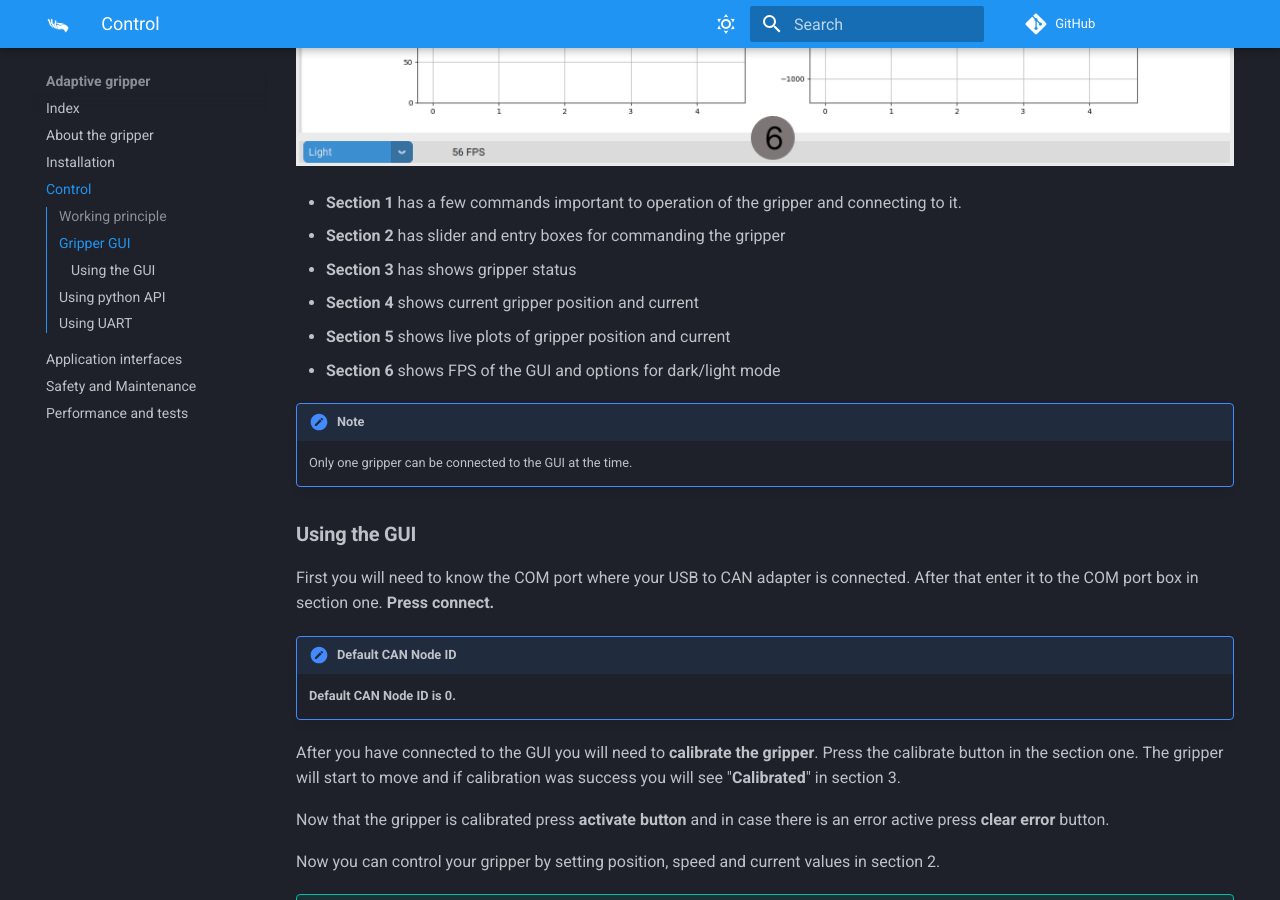
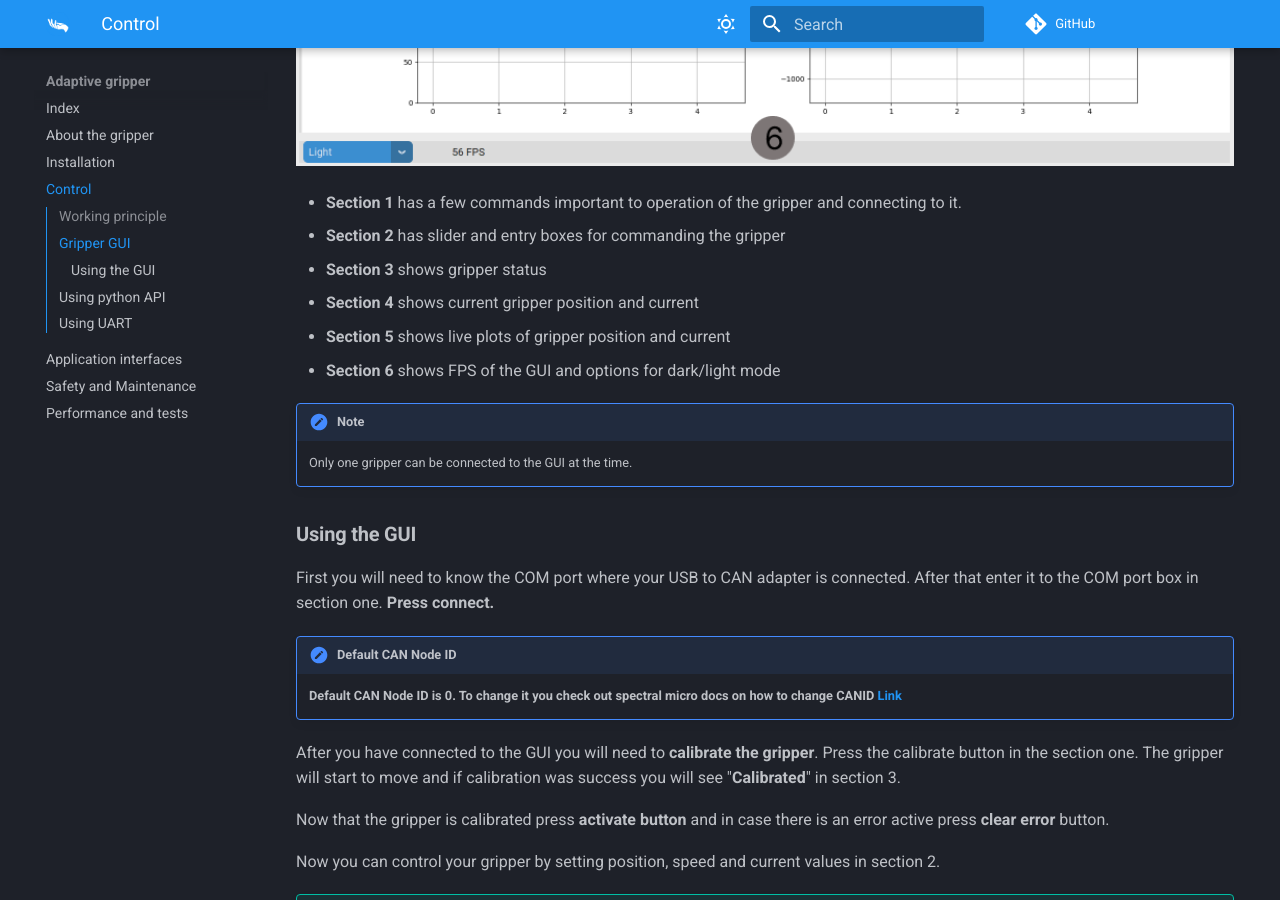
Before and after one commit to Source-robotics/SSG48-gripper-docs, an MkDocs documentation site: the page built from docs/page3_control.md, in a window 1280 px wide and 900 px high, scrolled down 1623 px. Built offline with MkDocs 1.6.1 and Material for MkDocs 9.7.7, drawn with Linux system fonts in a browser that asks for light colours; comment, search, counter and statistics services are not loaded; some of the changed text lies outside the part shown.

Commit message:
DOCS update

```diff
--- a/docs/page3_control.md
+++ b/docs/page3_control.md
@@ -1,6 +1,4 @@
-# Control
-
-
+# **Control**
 
 Primary control interface for SSG48 gripper is **CAN bus**. Secondary control mode is with **UART**.
 
@@ -41,14 +39,14 @@ The gripper will never send CAN commands on its own. Gripper will only respod to
 
 
 You can install GUI from [here!](https://github.com/PCrnjak/SSG-gripper-GUI) <br />
-To connect to gripper GUI you will have to have [CAN bus adapter for PC]().   <br /> </p>
+To connect to gripper GUI you will have to have [CAN bus adapter for PC](https://source-robotics.com/products/canvas-usb-to-can-adapter).   <br /> </p>
 
 
 <p align="left"> <img src="../assets/GUI2.png" alt="drawing" width="1200"/> <br /></p>
 
 * **Section 1** has a few commands important to operation of the gripper and connecting to it.
 * **Section 2** has slider and entry boxes for commanding the gripper
-* **Section 3** has shows gripper status
+* **Section 3** shows gripper status
 * **Section 4** shows current gripper position and current
 * **Section 5** shows live plots of gripper position and current
 * **Section 6** shows FPS of the GUI and options for dark/light mode
@@ -61,7 +59,7 @@ To connect to gripper GUI you will have to have [CAN bus adapter for PC]().   <b
 First you will need to know the COM port where your USB to CAN adapter is connected. After that enter it to the COM port box in section one.
 **Press connect.**
 !!! Note annotate "Default CAN Node ID"
-    **Default CAN Node ID is 0.**
+    **Default CAN Node ID is 0. To change it you check out spectral micro docs on how to change CANID [Link](https://source-robotics.github.io/Spectral-BLDC-docs/apage1_specs/)**
 
 After you have connected to the GUI you will need to **calibrate the gripper**. Press the calibrate button in the section one. The gripper will start to move and if calibration was success you will see "**Calibrated**" in section 3.
 
@@ -135,6 +133,8 @@ while True:
 To use uart you will have to acces UART port on the SSG48 gripper. Unscrew coupler connector and connect uart adapter to the connector on the image. Note that it uses 3v3, using 5V can destroy your driver/gripper.
 To read mode about how to use UART with SSG48/Spectral micro BLDC go to this [link!](https://source-robotics.github.io/Spectral-BLDC-docs/apage6_uart/)
 
+Compatible USB to uart adapter can be bought here: [Link](https://source-robotics.com/products/usb-to-serial-adapter)
+
 Setup:
 
 * Gripper 1 (Tells our motor controller we are using it as gripper)
```
Also changed, not shown: other parts of docs/page3_control.md (+1 -1 lines), docs/page1_about_the_gripper.md (+6 -5 lines), docs/page2_installation.md (+1 -1 lines), docs/page4_Application_interfaces.md (+2 -2 lines), docs/page6_safety.md (+2 -2 lines), docs/page7_performance.md (+5 -4 lines).
